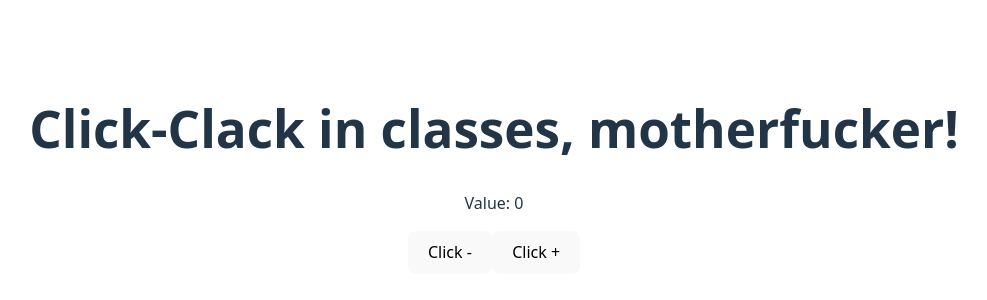
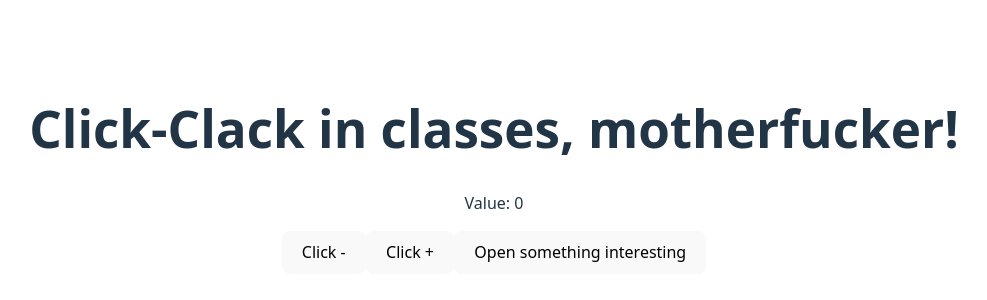
Before and after one commit to ol-nerium/learning-react-archive, a React (Vite) app: page / in a window 1280 px wide. Shown: the part 230-530 px from the top of the page, without its empty margins (146-1133 px from the left). Built offline with nearby package versions, Linux system fonts and the light colour scheme.

Commit message:
adds popper

```diff
--- a/src/App.tsx
+++ b/src/App.tsx
@@ -1,14 +1,27 @@
 import './App.css';
 
-import Clicker from '@/components/clicker';
-
+import Clicker from '@/components/Clicker/Clicker';
+import Popper from '@/components/Popper/Popper';
+import TogglePopper from '@/components/TogglePopper/TogglePopper';
 import { Component } from 'react';
 
 class App extends Component {
+  state: { isPopperOpen: boolean } = {
+    isPopperOpen: false,
+  };
+
+  togglePopperVisibility = (): void => {
+    this.setState({
+      isPopperOpen: !this.state.isPopperOpen,
+    });
+  };
+
   render() {
     return (
       <>
         <Clicker />
+        <TogglePopper onStateChange={this.togglePopperVisibility} />
+        {this.state.isPopperOpen && <Popper />}
       </>
     );
   }
--- /dev/null
+++ b/src/components/Popper/Popper.tsx
@@ -0,0 +1,13 @@
+import { Component } from 'react';
+import image from './image.jpg';
+console.log(image);
+
+export default class Popper extends Component {
+  render() {
+    return (
+      <div>
+        <img src={image} alt="pic" />
+      </div>
+    );
+  }
+}
--- /dev/null
+++ b/src/components/TogglePopper/TogglePopper.tsx
@@ -0,0 +1,14 @@
+import { Component } from 'react';
+
+export default class TogglePopper extends Component<{
+  onStateChange: () => void;
+}> {
+  render() {
+    return (
+      //   <button onClick={this.props}>
+      <button onClick={this.props.onStateChange}>
+        Open something interesting
+      </button>
+    );
+  }
+}
```
Also changed, not shown: src/components/Clicker/Clicker.tsx (renamed from src/components/clicker.tsx), src/components/Popper/image.jpg (added).
